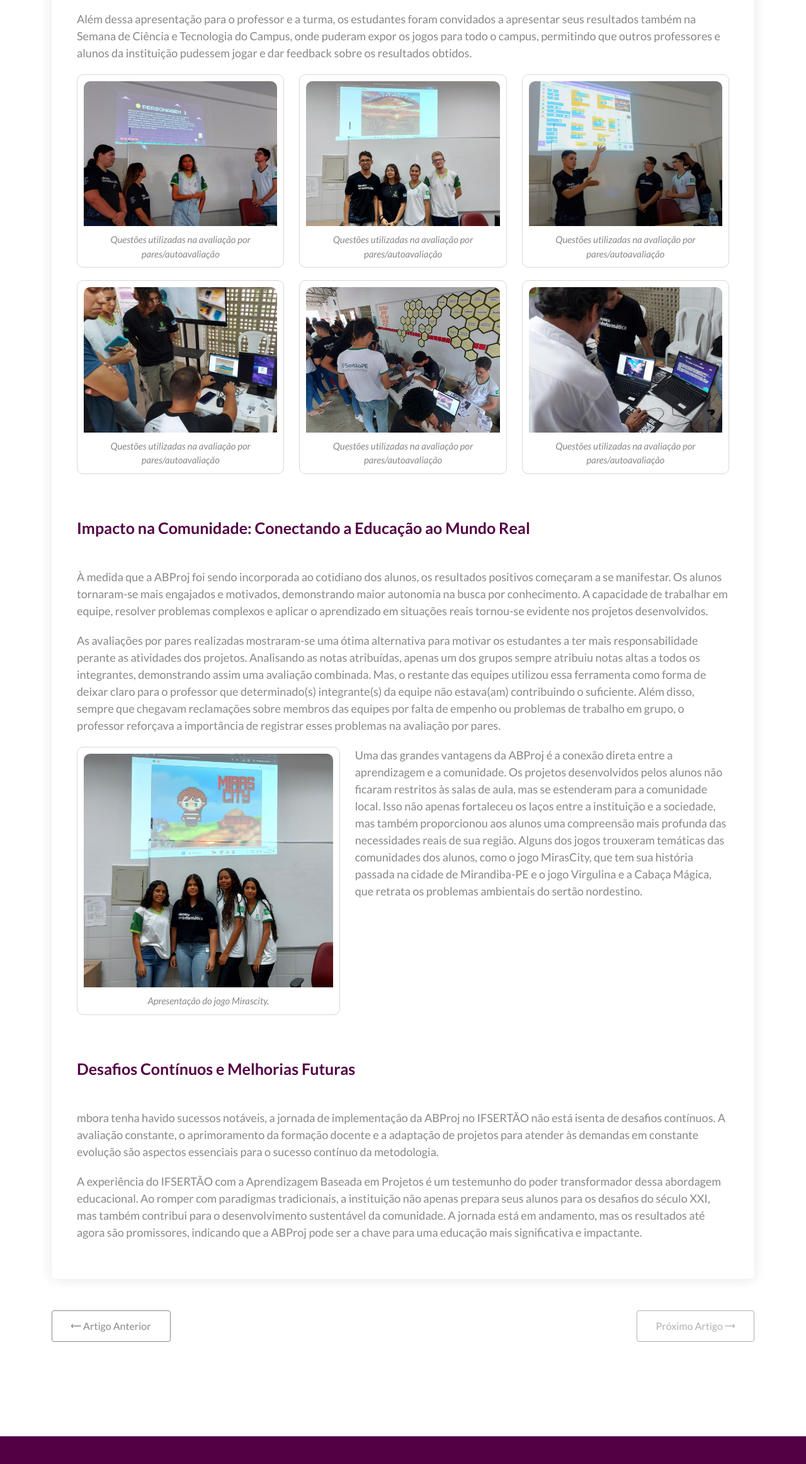
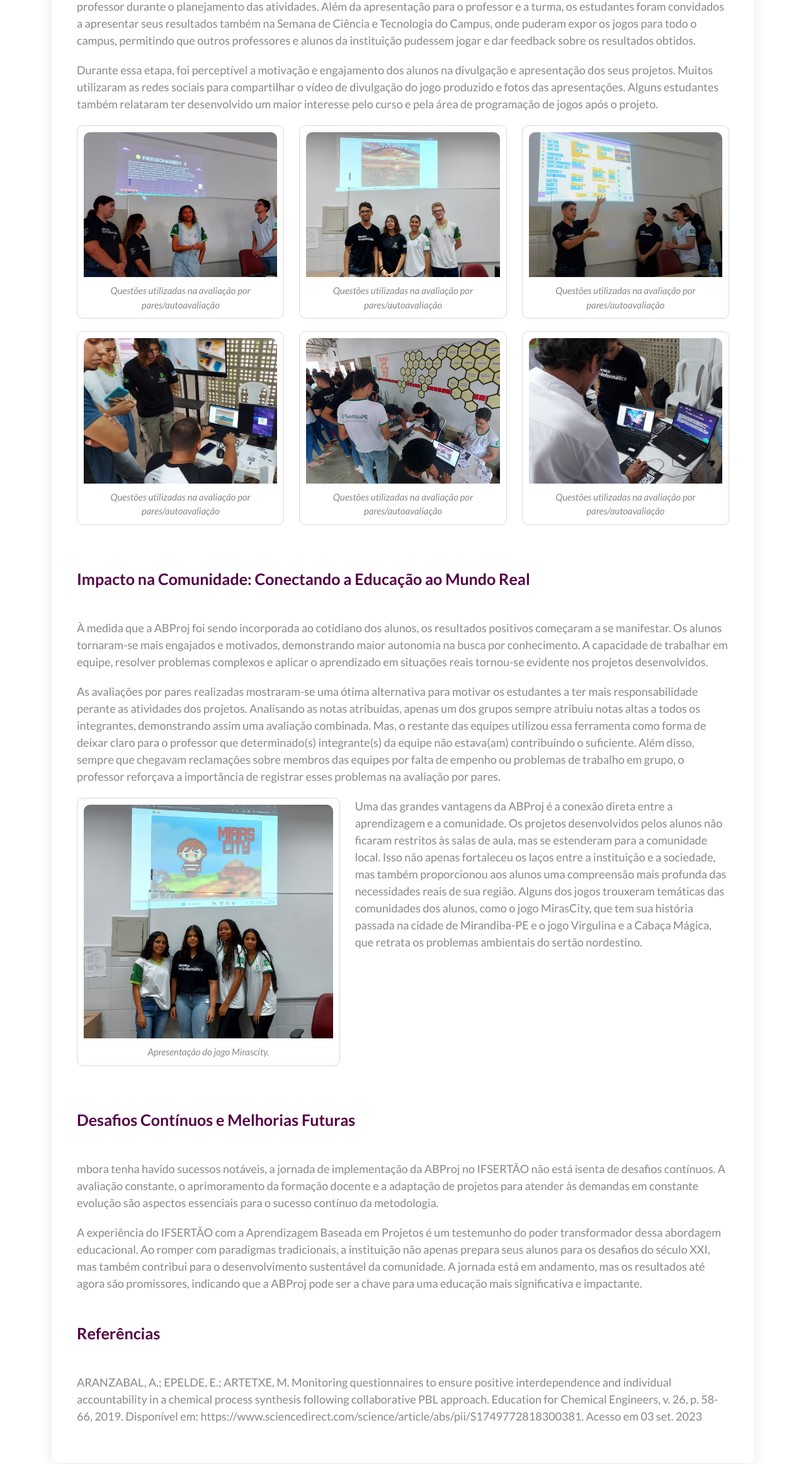
Before and after one commit to heraldolimajr/ABProj, a plain HTML site: page relato.html in a window 1280 px wide. Shown: the part 6339-8664 px from the top of the page at 63% size. Drawn offline with nearby package versions, Linux system fonts and the light colour scheme.

Commit message:
Update relato.html

```diff
--- a/relato.html
+++ b/relato.html
@@ -211,7 +211,7 @@
                                     <div class="row">
                                         <div class="col-lg-6 col-md-12 col-12">
                                             <p>Dessa forma, a cada semana, os estudantes tinham novas tarefas a faz. Desde criar um Game Design Canvas (planejamento do jogo), até a criação de personagens e codificação no Scratch. Após cada entrega, que era feita de forma online pelo Classroom e Portfólio Online, o professor atribuia feedback de duas formas, por meio das rubricas de avaliação nativas do Classroom e também através de um arquivo de texto com o feedback detalhado inserido na pasta do grupo no portfólio do Drive.</p>
-                                            <p>Diferente das outras disciplinas, nessa experiência os alunos foram avaliados através dos projetos, de autoavaliação, avaliação por pares, portfólios e minitestes de monitoramento. Os minitestes eram pequenas atividades aplicadas após cada etapa de desenvolvimento dos projetos, contendo duas ou três questões sobre lógica de progamação, com análise de códigos feitos no Scratch. Segundo XXXXXXXX, os minitestes servem para verificar se os estudantes estão realmente contribuindo nas atividades do projeto de forma colaborativa, ou estão apenas pegando carona no desempenho dos colegas de equipe. Ao todo foram realizados três minitestes. A pesquisa mostrou que os grupos em que os líderes tiveram maiores notas nos minitestes, tiveram maiores notas gerais dos projetos.</p>
+                                            <p>Diferente das outras disciplinas, nessa experiência os alunos foram avaliados através dos projetos, de autoavaliação, avaliação por pares, portfólios e minitestes de monitoramento. Os minitestes eram pequenas atividades aplicadas após cada etapa de desenvolvimento dos projetos, contendo duas ou três questões sobre lógica de progamação, com análise de códigos feitos no Scratch. Segundo Aranzabal, Epelde e Artetxe (2019), os minitestes servem para verificar se os estudantes estão realmente contribuindo nas atividades do projeto de forma colaborativa, ou estão apenas "pegando carona" no desempenho dos colegas de equipe. Ao todo foram realizados três minitestes. A pesquisa mostrou que os grupos em que os líderes tiveram maiores notas nos minitestes, tiveram maiores notas gerais dos projetos.</p>
                                         </div>
                                         <div class="col-lg-6 col-md-12 col-12">
                                             <figure>
@@ -292,8 +292,8 @@
                                         </div>
                                     <div class="row">
                                         <div class="col-lg-12 col-md-12 col-12">
-                                            <p>A apresentação final e entrega dos últimos artefatos citados acima foram avaliadas por meio de rubrica de avaliação desenvolvida especificamente para os projetos, abordando quesitos importantes para o alcance dos objetivos de aprendizagem definidos pelo professor durante o planejamento das atividades.</p>
-                                            <p>Além dessa apresentação para o professor e a turma, os estudantes foram convidados a apresentar seus resultados também na Semana de Ciência e Tecnologia do Campus, onde puderam expor os jogos para todo o campus, permitindo que outros professores e alunos da instituição pudessem jogar e dar feedback sobre os resultados obtidos.</p>
+                                            <p>A apresentação final e entrega dos últimos artefatos citados acima foram avaliadas por meio de rubrica de avaliação desenvolvida especificamente para os projetos, abordando quesitos importantes para o alcance dos objetivos de aprendizagem definidos pelo professor durante o planejamento das atividades. Além da apresentação para o professor e a turma, os estudantes foram convidados a apresentar seus resultados também na Semana de Ciência e Tecnologia do Campus, onde puderam expor os jogos para todo o campus, permitindo que outros professores e alunos da instituição pudessem jogar e dar feedback sobre os resultados obtidos.</p>
+                                            <p>Durante essa etapa, foi perceptível a motivação e engajamento dos alunos na divulgação e apresentação dos seus projetos. Muitos utilizaram as redes sociais para compartilhar o vídeo de divulgação do jogo produzido e fotos das apresentações. Alguns estudantes também relataram ter desenvolvido um maior interesse pelo curso e pela área de programação de jogos após o projeto. </p>
                                         </div>
                                     </div>
                                     <div class="row">
@@ -373,7 +373,13 @@
 
                                     <p>A experiência do IFSERTÃO com a Aprendizagem Baseada em Projetos é um testemunho do poder transformador dessa abordagem educacional. Ao romper com paradigmas tradicionais, a instituição não apenas prepara seus alunos para os desafios do século XXI, mas também contribui para o desenvolvimento sustentável da comunidade. A jornada está em andamento, mas os resultados até agora são promissores, indicando que a ABProj pode ser a chave para uma educação mais significativa e impactante.</p>
 
-
+                                     <h3>Referências</h3>
+                                    <p>ARANZABAL, A.; EPELDE, E.; ARTETXE, M. Monitoring questionnaires to ensure
+positive interdependence and individual accountability in a chemical process
+synthesis following collaborative PBL approach. Education for Chemical
+Engineers, v. 26, p. 58-66, 2019. Disponível em:
+https://www.sciencedirect.com/science/article/abs/pii/S1749772818300381. Acesso
+em 03 set. 2023
 
                                     <!--post tags -->
                                     <!-- Post Social Share
```
